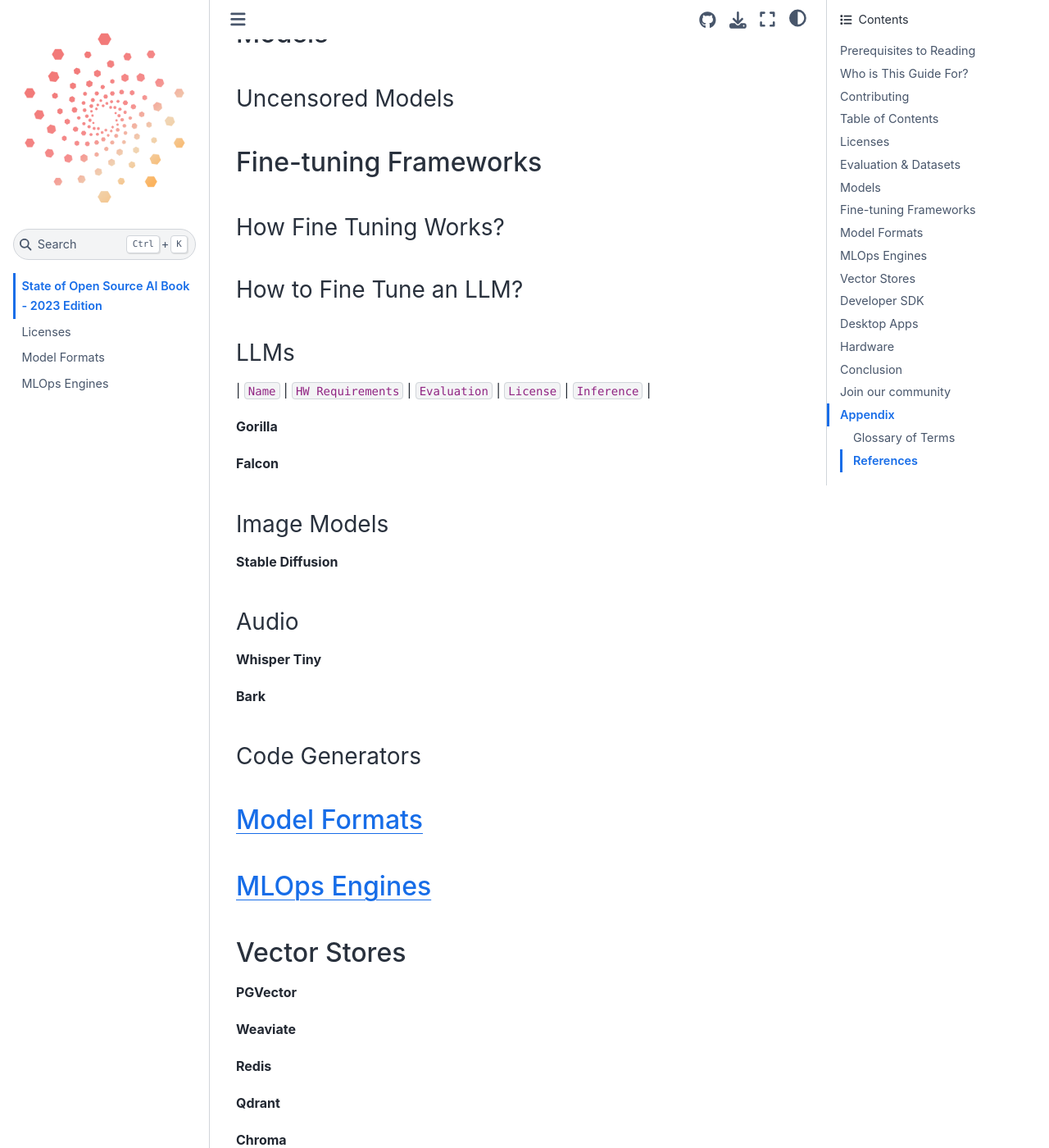
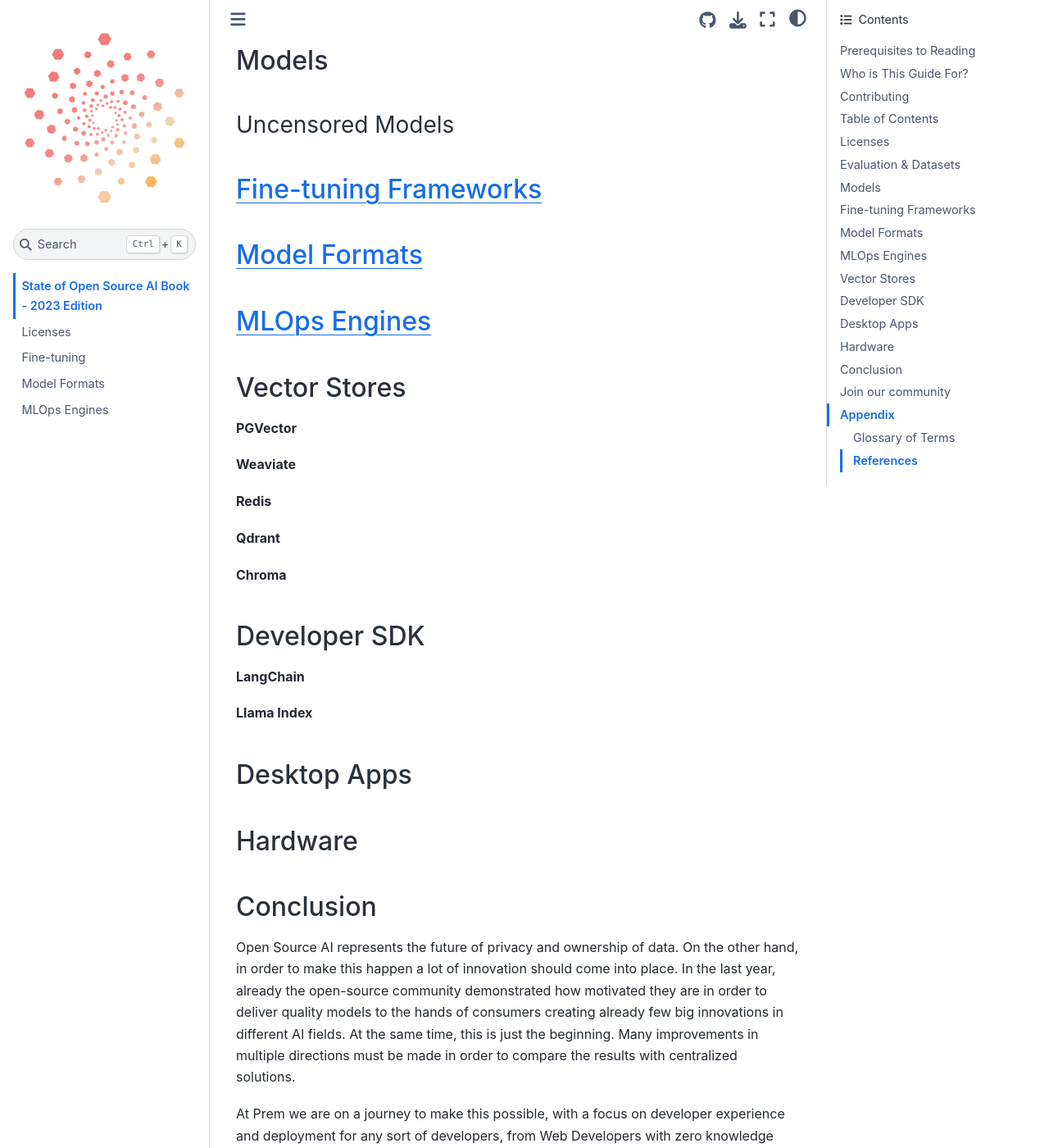
Before and after one commit to premAI-io/state-of-open-source-ai, a Jupyter Book: the page built from README.md, in a window 1280 px wide and 1400 px high, scrolled down 2145 px. Shown: the whole window at 82% size. Built offline with Jupyter Book 1.0.4 settings and Sphinx 7.4.7 and the Sphinx Book theme 1.1.4, drawn with Linux system fonts in a browser that asks for light colours.

Commit message:
chapter: fine-tuning

```diff
--- a/README.md
+++ b/README.md
@@ -31,7 +31,7 @@
 Evaluation & Datasets | OpenLLM Leaderboard, Datasets
 Models | LLaMA 1 vs 2, Falcon, Stable Diffusion, DALL-E
 Uncensored Models | FraudGPT, PoisonGPT
-Fine-tuning Frameworks | h20, ...
+[Fine-tuning Frameworks](fine-tuning) | h20, ...
 [Model Formats](model-formats) | ONNX, Apache TVM, GGML
 [MLOps Engines](mlops-engines) | BentoML, llama.cpp, ray
 Vector Stores | weaviate, qdrant, milvus, redis, chroma
@@ -54,31 +54,7 @@
 
 ### Uncensored Models
 
-## Fine-tuning Frameworks
-
-### How Fine Tuning Works?
-
-### How to Fine Tune an LLM?
-
-### LLMs
-
-| `Name` | `HW Requirements` | `Evaluation` | `License` | `Inference` |
-
-**Gorilla**
-
-**Falcon**
-
-### Image Models
-
-**Stable Diffusion**
-
-### Audio
-
-**Whisper Tiny**
-
-**Bark**
-
-### Code Generators
+## [Fine-tuning Frameworks](fine-tuning)
 
 ## [Model Formats](model-formats)
 
--- a/_toc.yml
+++ b/_toc.yml
@@ -3,5 +3,6 @@
 root: README
 chapters:
 - file: licenses
+- file: fine-tuning
 - file: model-formats
 - file: mlops-engines
```
Also changed, not shown: fine-tuning.md (added, +35 -0 lines).
